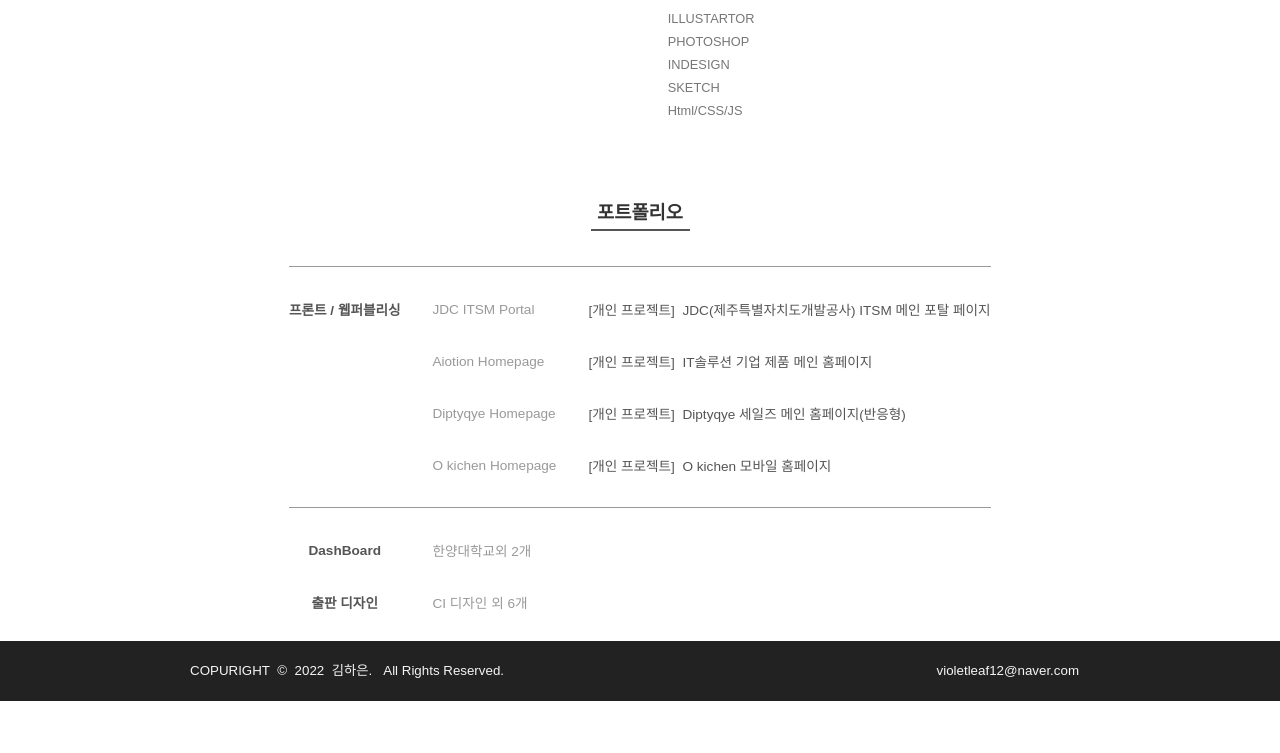
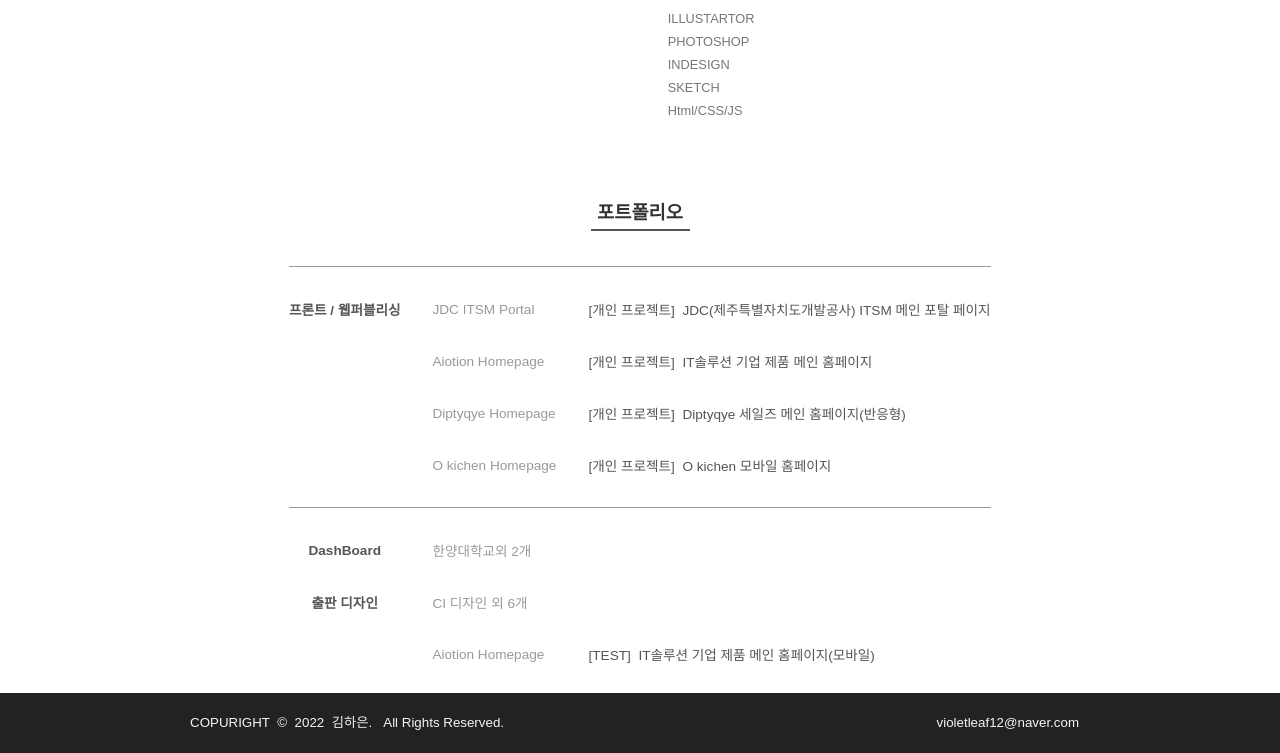
Before and after one commit to violetleaf44/portfolio, a plain HTML site: page index.html in a window 1280 px wide. Shown: the part 448-1201 px from the top of the page. Before the commit the page ends 1149 px from the top, so only its background shows below. Drawn offline with Linux system fonts and the light colour scheme; a web font is replaced by a local one.

Commit message:
Add files via upload

```diff
--- a/index.html
+++ b/index.html
@@ -59,6 +59,7 @@
                 <td><a href="nkia_pc/rwd_nkia_pc.html" target='_blank'>Aiotion Homepage</a></td>
                 <td>[개인 프로젝트]&nbsp; IT솔루션 기업 제품 메인 홈페이지</td>
             </tr>
+
             <tr>
                 <td></td>
                 <td><a href="rwd_dipyque/rwd_dipyque.html" target='_blank'>Diptyqye Homepage</a></td>
@@ -79,6 +80,11 @@
                 <td><a href="publishing.pdf" target='_blank'>CI 디자인 외 6개</a></td>
                 <td></td>
             </tr>
+			<tr>
+                <td></td>
+                <td><a href="aiotion-main/rwd_nkia.html" target='_blank'>Aiotion Homepage</a></td>
+                <td>[TEST]&nbsp; IT솔루션 기업 제품 메인 홈페이지(모바일)</td>
+            </tr>
         </table>
     </div>
 
```
